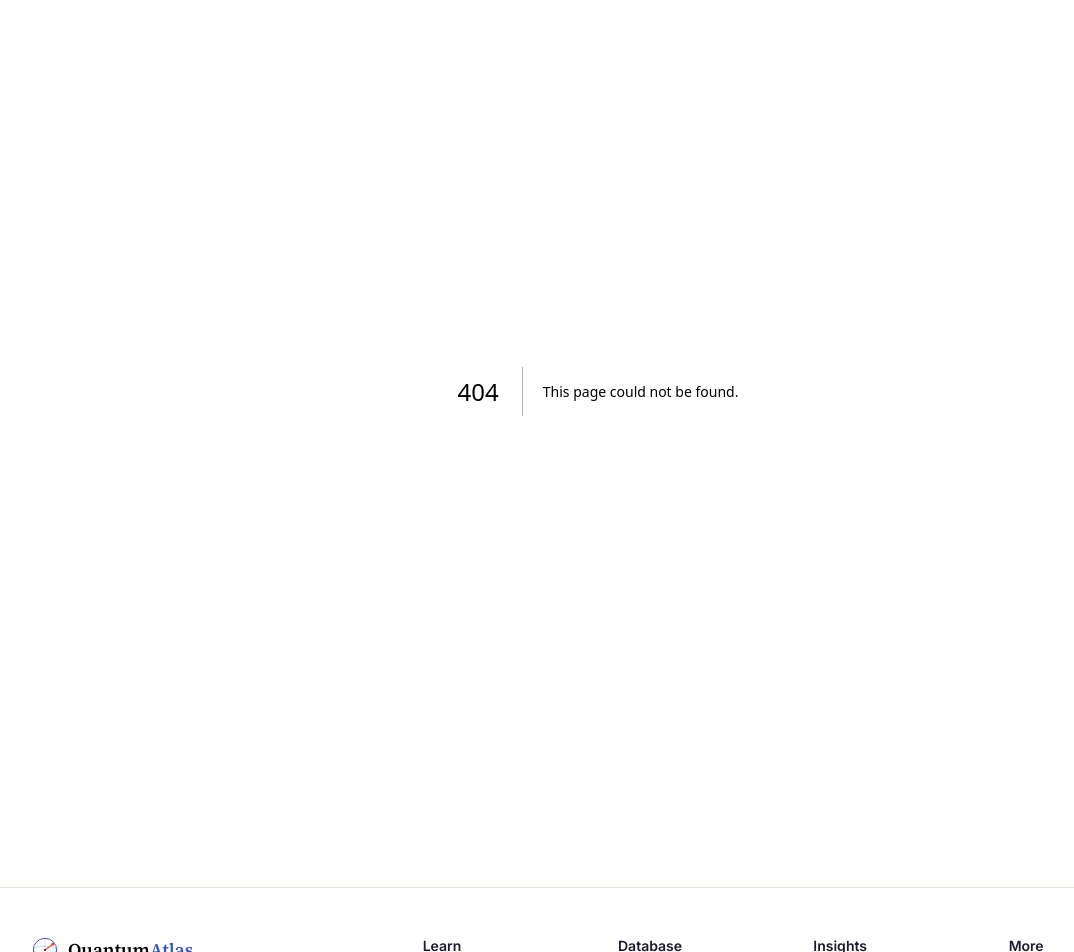
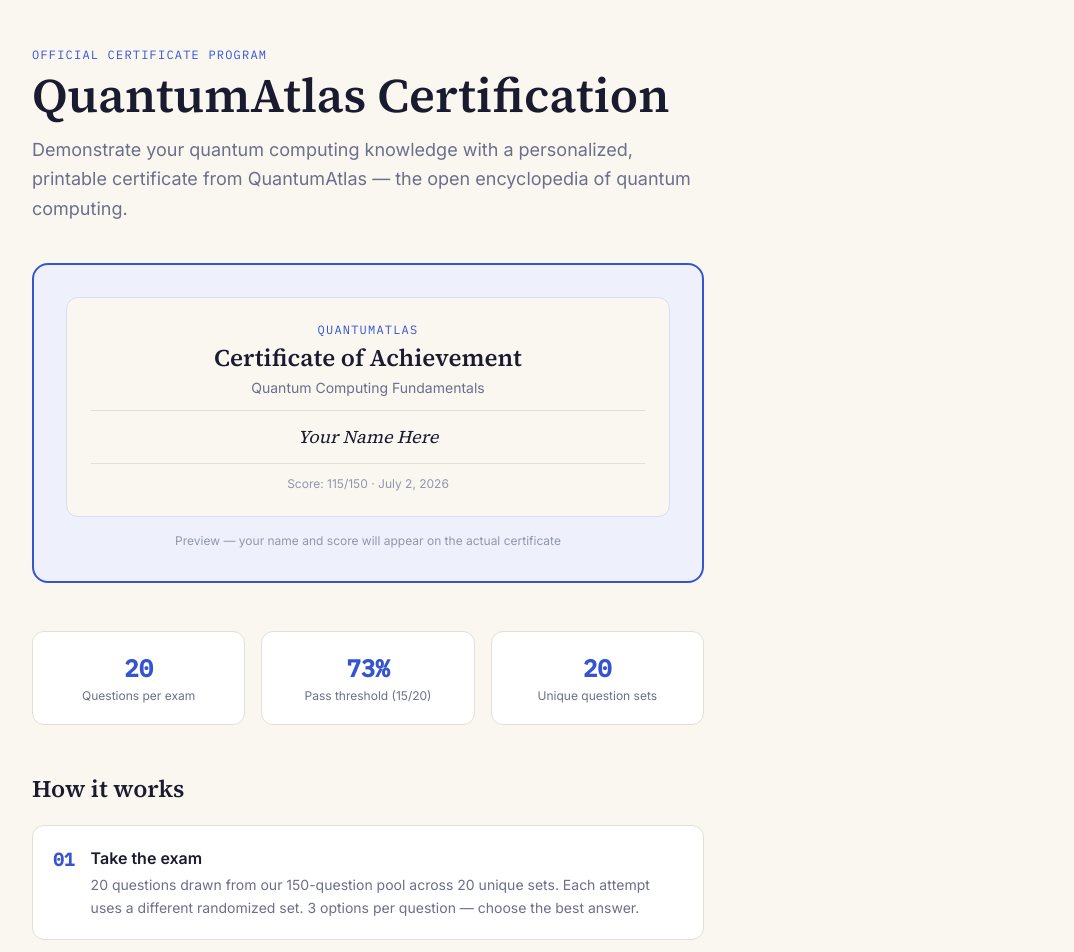
Before and after one commit to goalandpriority-ui/quantum-atlas, a Next.js app: page /certification in a window 1280 px wide. Before the commit this address had no page. Shown: the part 80-1032 px from the top of the page, without its empty margins (42-1116 px from the left). Built offline with nearby package versions, Linux system fonts and the light colour scheme.

Commit message:
Create CertificationPage for Quantum Computing
This page provides information about the Quantum Computing Certification program, including exam details, topics covered, and a call to action to start the exam.

```diff
--- /dev/null
+++ b/app/certification/page.tsx
@@ -0,0 +1,115 @@
+import Link from "next/link";
+
+export const metadata = {
+  title: "Quantum Computing Certification | QuantumAtlas",
+  description:
+    "Earn a QuantumAtlas Quantum Computing Certificate. Pass a 20-question exam with 73% or higher to receive a personalized, printable certificate.",
+};
+
+export default function CertificationPage() {
+  return (
+    <div className="max-w-content mx-auto px-6 py-14">
+      <p className="font-mono text-xs uppercase tracking-widest text-quantum mb-2">
+        Official Certificate Program
+      </p>
+      <h1 className="font-serif text-4xl md:text-5xl font-semibold text-ink mb-4">
+        QuantumAtlas Certification
+      </h1>
+      <p className="text-lg text-ink-muted leading-relaxed max-w-2xl mb-10">
+        Demonstrate your quantum computing knowledge with a personalized,
+        printable certificate from QuantumAtlas — the open encyclopedia of
+        quantum computing.
+      </p>
+
+      {/* Certificate preview */}
+      <div className="rounded-2xl border-2 border-quantum bg-quantum-50 p-8 max-w-2xl mb-12 text-center">
+        <div className="border border-quantum-100 rounded-xl bg-paper p-6 mb-4">
+          <p className="font-mono text-xs text-quantum uppercase tracking-widest mb-1">QuantumAtlas</p>
+          <p className="font-serif text-2xl font-semibold text-ink mb-1">Certificate of Achievement</p>
+          <p className="text-sm text-ink-muted mb-3">Quantum Computing Fundamentals</p>
+          <div className="border-t border-b border-line py-3 mb-3">
+            <p className="font-serif text-lg text-ink italic">Your Name Here</p>
+          </div>
+          <p className="text-xs text-ink-soft">Score: 115/150 · {new Date().toLocaleDateString("en-US", { year: "numeric", month: "long", day: "numeric" })}</p>
+        </div>
+        <p className="text-xs text-ink-soft">Preview — your name and score will appear on the actual certificate</p>
+      </div>
+
+      {/* Exam details */}
+      <div className="grid sm:grid-cols-3 gap-4 mb-12 max-w-2xl">
+        <div className="rounded-xl border border-line bg-surface p-5 text-center">
+          <p className="font-mono text-2xl font-bold text-quantum mb-1">20</p>
+          <p className="text-xs text-ink-muted">Questions per exam</p>
+        </div>
+        <div className="rounded-xl border border-line bg-surface p-5 text-center">
+          <p className="font-mono text-2xl font-bold text-quantum mb-1">73%</p>
+          <p className="text-xs text-ink-muted">Pass threshold (15/20)</p>
+        </div>
+        <div className="rounded-xl border border-line bg-surface p-5 text-center">
+          <p className="font-mono text-2xl font-bold text-quantum mb-1">20</p>
+          <p className="text-xs text-ink-muted">Unique question sets</p>
+        </div>
+      </div>
+
+      {/* How it works */}
+      <div className="max-w-2xl mb-12">
+        <h2 className="font-serif text-2xl font-semibold text-ink mb-5">How it works</h2>
+        <div className="space-y-4">
+          {[
+            { num: "01", title: "Take the exam", desc: "20 questions drawn from our 150-question pool across 20 unique sets. Each attempt uses a different randomized set. 3 options per question — choose the best answer." },
+            { num: "02", title: "Score 73% or higher", desc: "You need at least 15 out of 20 correct to pass. Your score is shown at the end with explanations for every answer." },
+            { num: "03", title: "Enter your name", desc: "After passing, enter the name you want to appear on your certificate." },
+            { num: "04", title: "Download your certificate", desc: "A professional, printable certificate is generated with your name, score, date, and a unique certificate number. Download as PNG or print directly." },
+          ].map((step) => (
+            <div key={step.num} className="flex gap-4 rounded-xl border border-line bg-surface p-5">
+              <span className="font-mono text-lg font-bold text-quantum shrink-0">{step.num}</span>
+              <div>
+                <p className="font-semibold text-ink mb-1">{step.title}</p>
+                <p className="text-sm text-ink-muted leading-relaxed">{step.desc}</p>
+              </div>
+            </div>
+          ))}
+        </div>
+      </div>
+
+      {/* Topics covered */}
+      <div className="max-w-2xl mb-12">
+        <h2 className="font-serif text-2xl font-semibold text-ink mb-4">Topics covered</h2>
+        <div className="grid grid-cols-2 gap-2">
+          {[
+            "Qubits & Superposition", "Entanglement & Interference",
+            "Quantum Gates & Circuits", "Key Algorithms (Shor's, Grover's, VQE)",
+            "Hardware & Qubit Types", "Quantum Error Correction",
+            "Post-Quantum Cryptography", "Industry Applications",
+            "Complexity Theory (BQP)", "Quantum Frameworks (Qiskit etc.)",
+          ].map((topic) => (
+            <div key={topic} className="flex gap-2 text-sm text-ink-muted">
+              <span className="text-quantum shrink-0">→</span>{topic}
+            </div>
+          ))}
+        </div>
+      </div>
+
+      {/* CTA */}
+      <div className="max-w-2xl">
+        <Link href="/certification/exam"
+          className="block w-full text-center rounded-full bg-quantum text-white py-4 text-base font-semibold hover:bg-quantum-700 transition-colors mb-4">
+          Start the Exam →
+        </Link>
+        <p className="text-xs text-ink-soft text-center">
+          Free · No account required · Retake as many times as you want · Different question set each attempt
+        </p>
+      </div>
+
+      <div className="mt-12 rounded-2xl bg-quantum-50 border border-quantum-100 p-8 max-w-2xl">
+        <p className="font-mono text-xs uppercase tracking-widest text-quantum mb-2">Prepare first</p>
+        <div className="flex flex-col gap-2 text-sm">
+          <Link href="/roadmap" className="text-quantum hover:underline">→ Quantum Computing Roadmap</Link>
+          <Link href="/interview-questions" className="text-quantum hover:underline">→ Study with Interview Questions</Link>
+          <Link href="/learn/quiz-hub" className="text-quantum hover:underline">→ Article Quiz Hub</Link>
+          <Link href="/daily-challenge" className="text-quantum hover:underline">→ Daily Challenge — warm up daily</Link>
+        </div>
+      </div>
+    </div>
+  );
+      }
```
